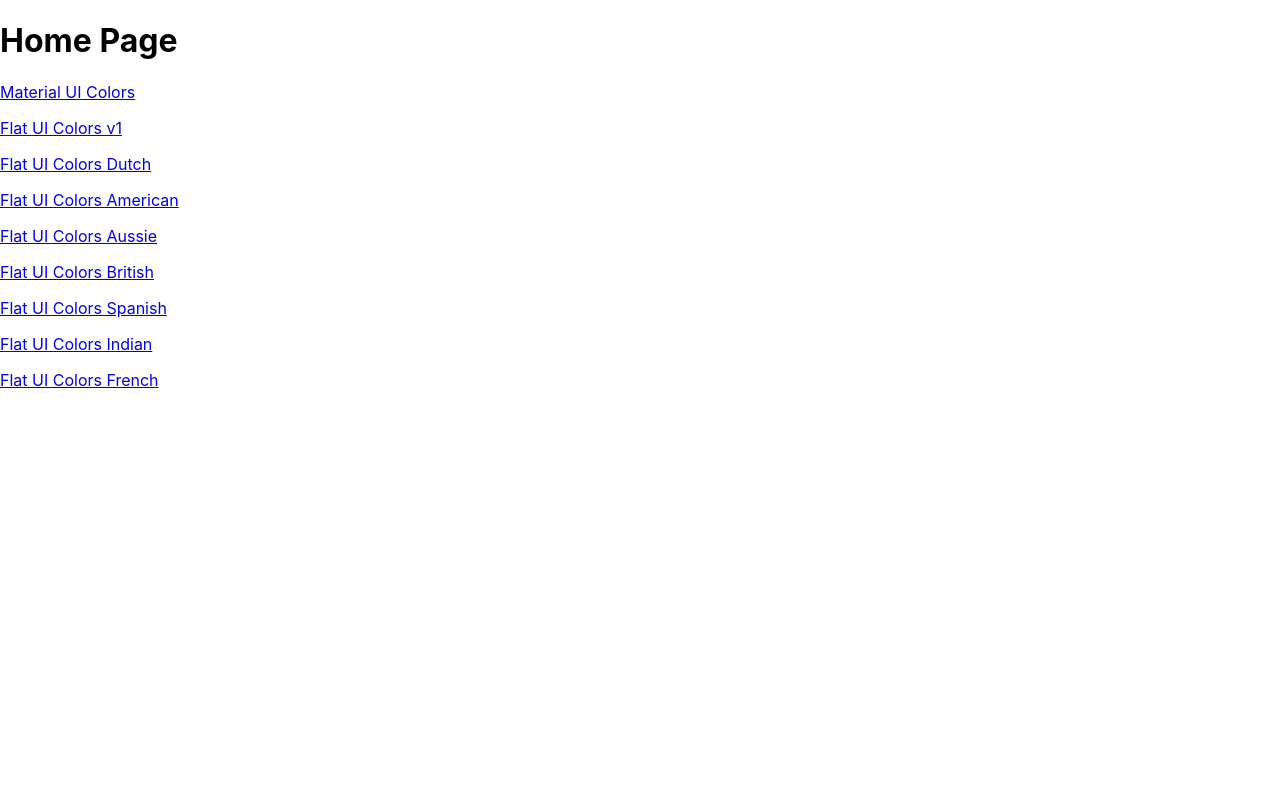
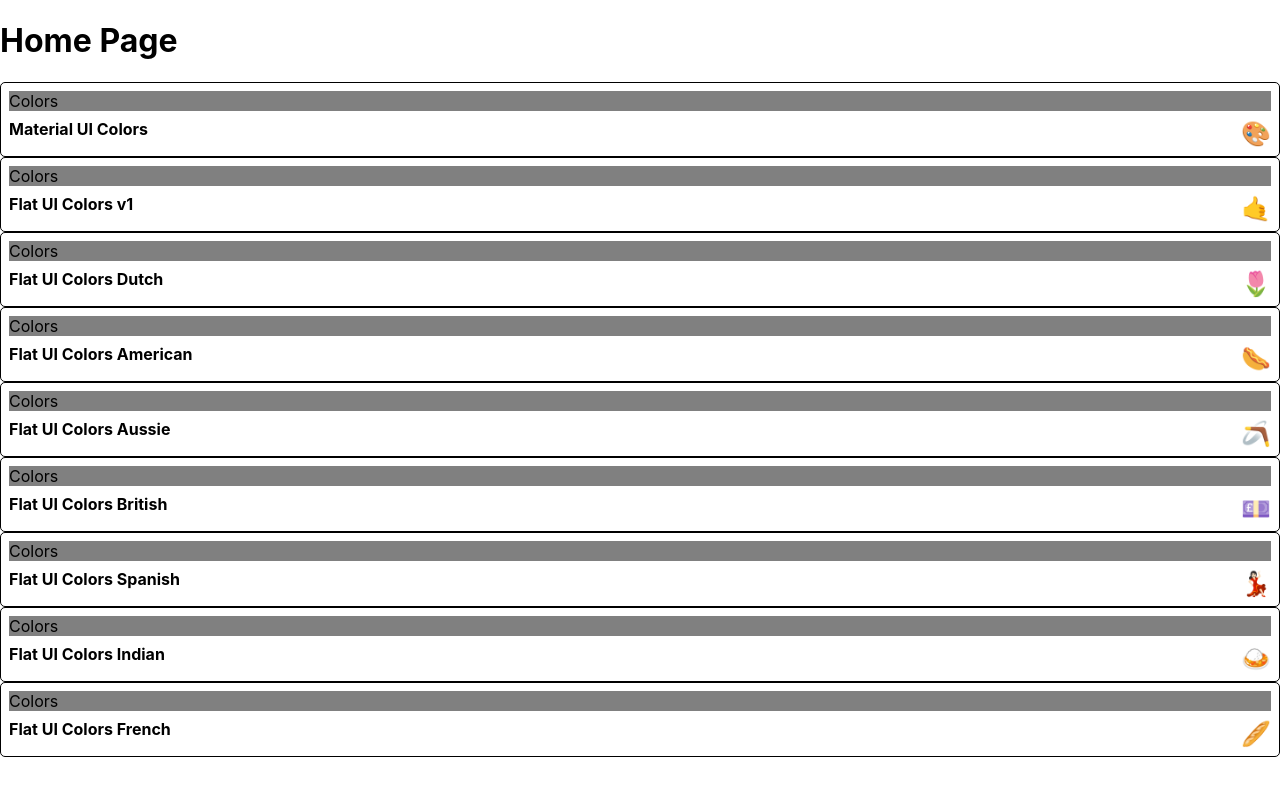
Before and after one commit to CaeCur/colors-app, a React (Create React App) app: page / in a window 1280 px wide. Shown: the top 796 px of the page. Built offline with nearby package versions, Linux system fonts and the light colour scheme; the HTML template or start-up script is replaced by a standard one.

Commit message:
Added MUI  System and styled paletteTile

```diff
--- a/package.json
+++ b/package.json
@@ -7,6 +7,7 @@
 		"@emotion/styled": "^11.6.0",
 		"@mui/icons-material": "^5.3.0",
 		"@mui/material": "^5.3.0",
+		"@mui/system": "^5.3.0",
 		"@testing-library/jest-dom": "^5.16.1",
 		"@testing-library/react": "^12.1.2",
 		"@testing-library/user-event": "^13.5.0",
--- a/src/PaletteList.js
+++ b/src/PaletteList.js
@@ -1,4 +1,5 @@
 import React, { Component } from "react";
+import PaletteTile from "./PaletteTile";
 import { Link } from "react-router-dom";
 
 export default class PaletteList extends Component {
@@ -6,9 +7,10 @@
 		const { palettes } = this.props;
 
 		const paletteTiles = palettes.map((palette) => (
-			<p>
-				<Link to={`/palette/${palette.id}`}>{palette.paletteName}</Link>
-			</p>
+			// <p>
+			// 	<Link to={`/palette/${palette.id}`}>{palette.paletteName}</Link>
+			// </p>
+			<PaletteTile {...palette} />
 		));
 		return (
 			<div>
--- /dev/null
+++ b/src/PaletteTile.js
@@ -0,0 +1,53 @@
+import React from "react";
+import Box from "@mui/material/Box";
+
+const styles = {
+	root   : {
+		backgroundColor : "white",
+		border          : "1px solid black",
+		borderRadius    : "5px",
+		padding         : "0.5rem",
+		position        : "relative",
+		overflow        : "hidden",
+		"&:hover"       : {
+			cursor : "pointer"
+		}
+	},
+	colors : {
+		backgroundColor : "grey"
+	},
+	title  : {
+		display        : "flex",
+		justifyContent : "space-between",
+		alignItems     : "centre",
+		margin         : "0",
+		color          : "black",
+		paddingTop     : "0.5rem",
+		fontSize       : "1rem",
+		position       : "relative"
+	},
+	emoji  : {
+		marginLeft : "0.5rem",
+		fontSize   : "1.5rem"
+	}
+};
+
+function PaletteTile (props) {
+	const { paletteName, emoji } = props;
+
+	return (
+		<Box component="div" sx={styles.root}>
+			<Box component="div" sx={styles.colors}>
+				Colors
+			</Box>
+			<Box component="h5" sx={styles.title}>
+				{paletteName}
+				<Box component="span" sx={styles.emoji}>
+					{emoji}
+				</Box>
+			</Box>
+		</Box>
+	);
+}
+
+export default PaletteTile;
```
Also changed, not shown: 1 other file (tests, documents, lock files or other folders).
